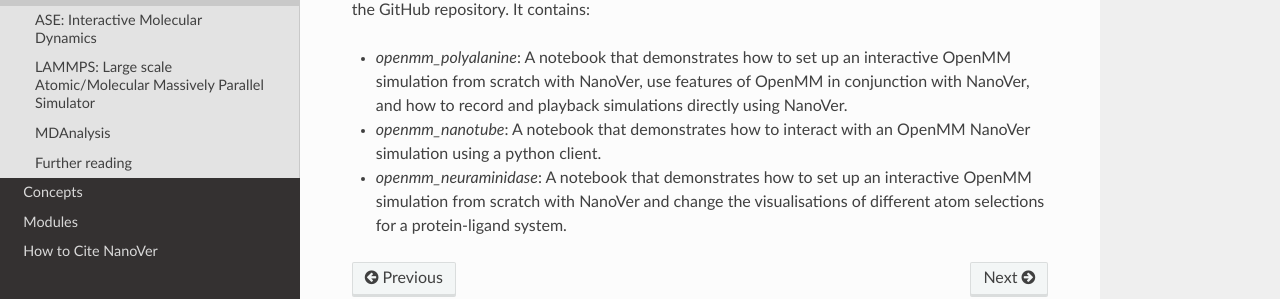
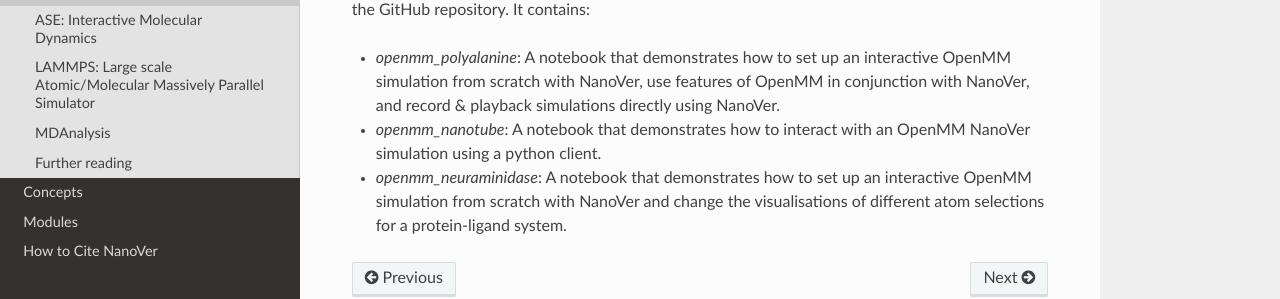
Before and after one commit to IRL2/nanover-docs, a Sphinx documentation site: the page built from source/tutorials/openmm.rst, in a window 1280 px wide. Shown: the part 282-581 px from the top of the page. Built offline with Sphinx 7.4.7 and the Read the Docs theme 2.0.0, drawn with Linux system fonts in a browser that asks for light colours; pages that are not in the unit, such as notebooks, are missing from menus; the version number could not be read and is left out.

Commit message:
remove unnecessary wordiness
Co-authored-by: Rhoslyn Roebuck Williams <50617818+rhoslynroebuck@users.noreply.github.com>

```diff
--- a/source/tutorials/openmm.rst
+++ b/source/tutorials/openmm.rst
@@ -12,7 +12,7 @@
 
 * `openmm_polyalanine`: A notebook that demonstrates how to set up an interactive
   OpenMM simulation from scratch with NanoVer, use features of OpenMM in conjunction
-  with NanoVer, and how to record and playback simulations directly using NanoVer.
+  with NanoVer, and record & playback simulations directly using NanoVer.
 * `openmm_nanotube`: A notebook that demonstrates how to interact with an OpenMM
   NanoVer simulation using a python client.
 * `openmm_neuraminidase`: A notebook that demonstrates how to set up an interactive
```
